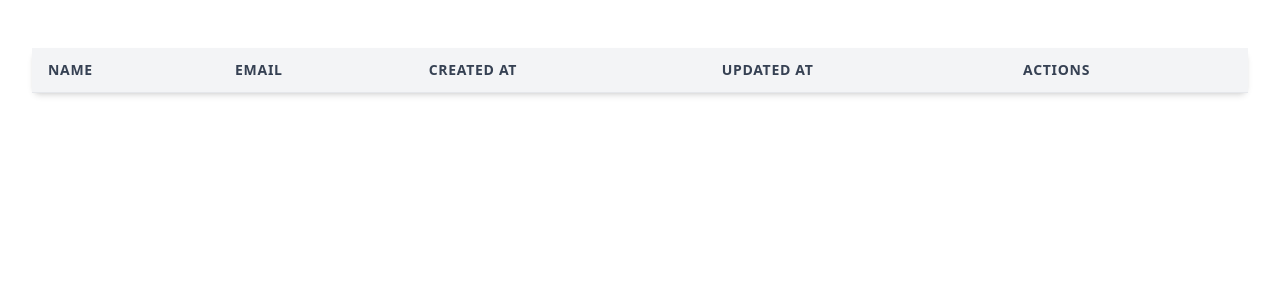
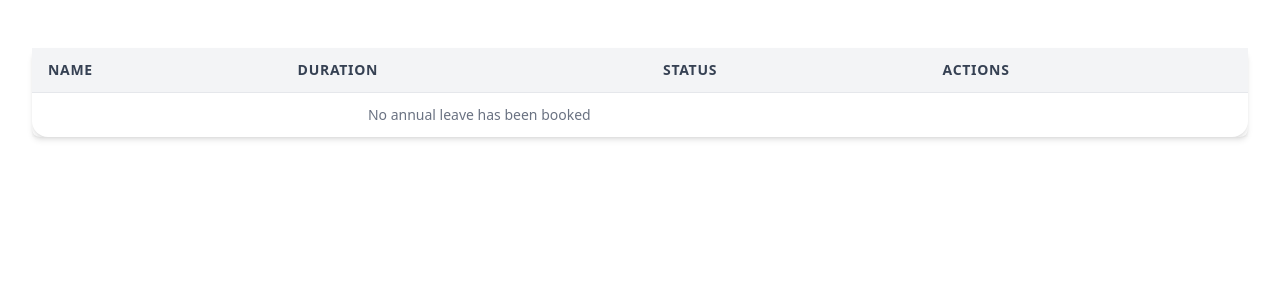
Before and after one commit to lsblackburn/Annual-Leave-Booker, a Flask app: page /pending-leave in a window 1280 px wide. Shown: the part 72-372 px from the top of the page. Run offline with Flask 3, Linux system fonts and the light colour scheme; the visitor is signed in with stand-in values (Sample User, id 1); tables that the repository leaves empty hold one stand-in row (values such as "Sample post"); lists and menus that the app fills with data are empty; some libraries are stand-ins or nearby versions.

Commit message:
Pending leave page HTML created

```diff
--- a/templates/pages/pending_leave.html
+++ b/templates/pages/pending_leave.html
@@ -14,52 +14,47 @@
             <thead class="bg-gray-100 text-gray-700 text-sm uppercase tracking-wider">
                 <tr>
                     <th class="px-4 py-3 text-left">Name</th>
-                    <th class="px-4 py-3 text-left">Email</th>
-                    <th class="px-4 py-3 text-left">Created At</th>
-                    <th class="px-4 py-3 text-left">Updated At</th>
+                    <th class="px-4 py-3 text-left">Duration</th>
+                    <th class="px-4 py-3 text-left">Status</th>
                     <th class="px-4 py-3 text-left">Actions</th>
                 </tr>
             </thead>
             <tbody class="divide-y divide-gray-200 text-gray-700 text-sm">
-                {% for user in users %} <!-- Loop through each user in the users list -->
+                {% for leave in leaves %}
                 <tr class="hover:bg-gray-50 transition-colors">
-                    <td class="px-4 py-3">{{ user.name }}</td>
-                    <td class="px-4 py-3">{{ user.email }}</td>
-                    <td class="px-4 py-3">{{ user.created_at.strftime('%d/%m/%Y') }}</td>
-                    <!-- Format the date to dd/mm/yyyy -->
-                    <td class="px-4 py-3">{{ user.updated_at.strftime('%d/%m/%Y') }}</td>
-                    <td class="px-4 py-3 flex flex-row items-center flex-wrap crud-actions">
-                        {% if user.name != "Admin" %}
-                        <a id="editUser" href="{{ url_for('admin.edit_user', user_id=user.id) }}"
-                            class="purple_btn hover:underline">Edit</a>
-                        {% endif %}
-                        {% if user.id != current_user_id %}
-                        {% if user.name != "Admin" %}
-                        <form method="POST" action="{{ url_for('admin.delete_user', user_id=user.id) }}"
-                            onsubmit="return confirm('Are you sure you want to delete this user?');">
-                            <button type="submit" class="red_btn hover:underline">Delete</button>
+                    <td class="px-4 py-3">
+                        <p>{{ leave.user.name }}</p>
+                    </td>
+                    <td class="px-4 py-3">
+                        <p><strong>Starting:</strong> {{ leave.start_date.strftime('%d/%m/%Y') }}<br>
+                            <strong>Ending:</strong> {{ leave.end_date.strftime('%d/%m/%Y') }}
+                        </p>
+                    </td>
+
+                    <td class="px-4 py-3">
+                        <p class="text-yellow-600">Pending</p>
+                    </td>
+
+                    <td class="px-4 py-3">
+                        {% if current_user.is_admin and leave.status == 'pending' %}
+                        <!-- Admin actions (approve/reject) if the leave status is pending -->
+                        <form method="POST" action="{{ url_for('leave.approve_leave', leave_id=leave.id) }}"
+                            style="display:inline;">
+                            <button type="submit" class="green_btn text-green-600 hover:underline">Approve</button>
                         </form>
-                        {% endif %}
-
-                        {% if current_user_is_admin %}
-                        {% if user.is_admin %}
-                        {% if user.name != "Admin" %}
-                        <form method="POST" action="{{ url_for('admin.revoke_admin', user_id=user.id) }}"
-                            onsubmit="return confirm('Are you sure you want to revoke admin rights from this user?');">
-                            <button type="submit" class="blue_btn hover:underline">Revoke Admin</button>
+                        <form method="POST" action="{{ url_for('leave.reject_leave', leave_id=leave.id) }}"
+                            style="display:inline;">
+                            <button type="submit" class="red_btn text-red-600 hover:underline">Reject</button>
                         </form>
-                        {% endif %}
                         {% else %}
-                        {% if user.name != "Admin" %}
-                        <form method="POST" action="{{ url_for('admin.make_admin', user_id=user.id) }}"
-                            onsubmit="return confirm('Are you sure you want to grant admin rights to this user?');">
-                            <button type="submit" class="green_btn hover:underline">Make Admin</button>
-                        </form>
-                        {% endif %}
-                        {% endif %}
-                        {% endif %}
+                        <!-- If the user is not an admin or the owner of the leave, show "No actions available" -->
+                        <span class="text-gray-500">No actions available</span>
                         {% endif %}
                     </td>
+                </tr>
+                {% else %}
+                <tr>
+                    <td colspan="3" class="px-4 py-3 text-center text-gray-500">No annual leave has been booked</td>
                 </tr>
                 {% endfor %}
             </tbody>
```
